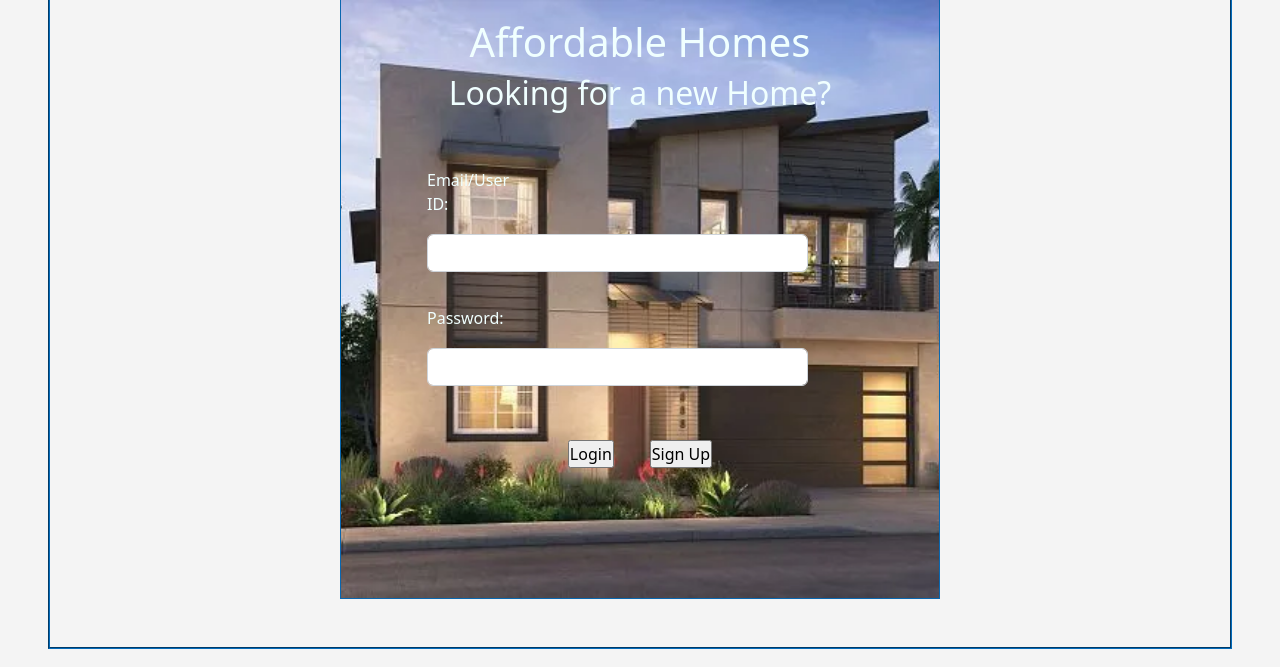
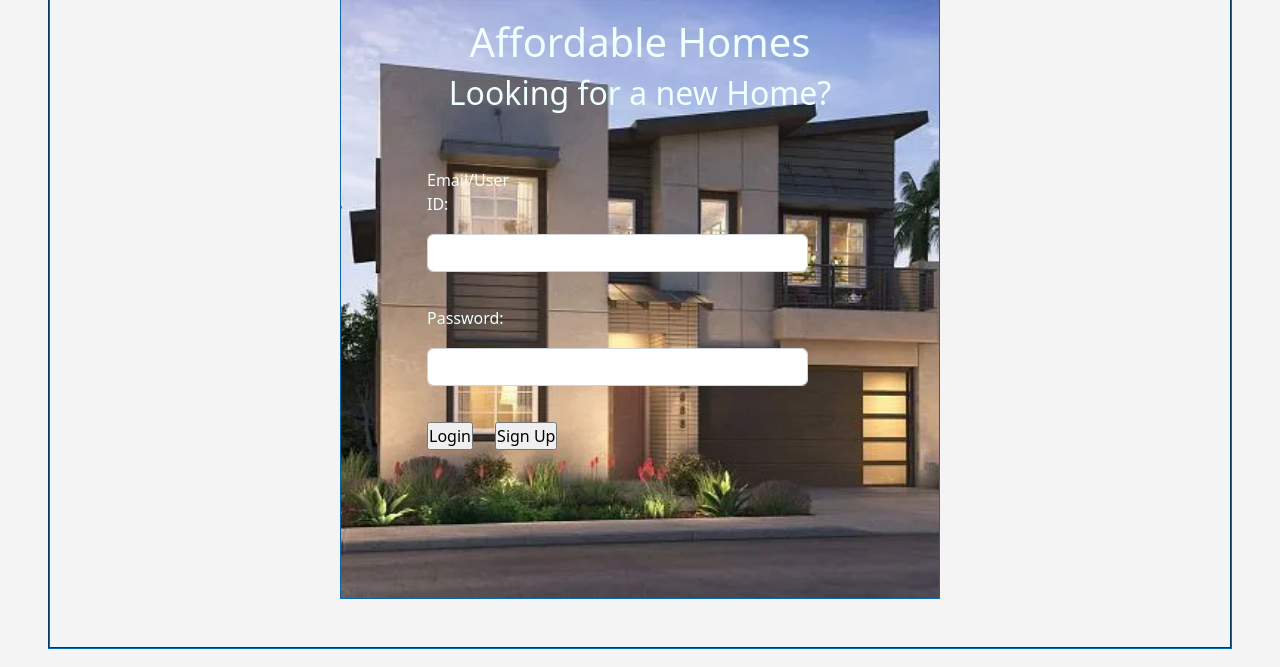
Before and after one commit to NoorMusheer/Affordable_Home_Group_8, a Flask app: page / in a window 1280 px wide. Shown: the part 99-766 px from the top of the page. Run offline with Flask 2, Linux system fonts and the light colour scheme; parts of the project's set-up code (start-up, migrations or seed data) failed here and were passed over.

Commit message:
Update login_page.html

```diff
--- a/flask_app/templates/login_page.html
+++ b/flask_app/templates/login_page.html
@@ -37,11 +37,10 @@
                         <input type="password" class="form-control" name="password" id="password">
                     </div>
                 </div>
-                <div class="d-flex justify-content-center">
-                    <div>
+                     <div>
                         <input type="submit" value="Login" class="offset-btn">
-                    </div>
-                    <a href="/reg_page"><input type="submit" value="Sign Up" class="offset-btn"></a>
+                        <a href="/reg_page"><input type="submit" value="Sign Up" class="offset-btn"></a>
+                       </div>
                 </div>
             </form>
         </div>
```
